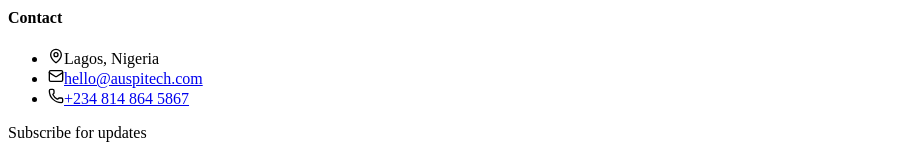
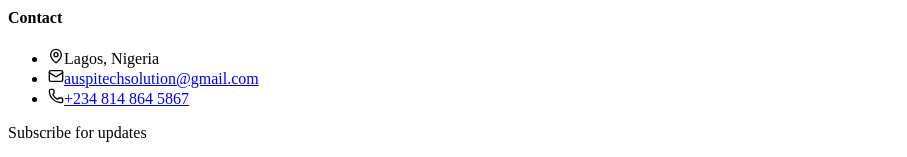
Before and after one commit to Auspicious77/auspitech-solutions, a React (Vite) app: page /#/services in a window 1280 px wide. Shown: the part 11290-11447 px from the top of the page, without its empty margins (0-907 px from the left). Built offline with nearby package versions, Linux system fonts and the light colour scheme; the HTML template or start-up script is replaced by a standard one.

Commit message:
Update contact email to auspitechsolution@gmail.com in Footer and Contact components

```diff
--- a/src/components/Footer.jsx
+++ b/src/components/Footer.jsx
@@ -150,8 +150,8 @@ export default function Footer() {
               </li>
               <li className="flex items-start gap-3">
                 <Mail size={16} className="text-cobalt mt-0.5 flex-shrink-0" />
-                <a href="mailto:hello@auspitech.com" className="text-warm-white/60 hover:text-cobalt text-sm font-body transition-colors">
-                  hello@auspitech.com
+                <a href="mailto:auspitechsolution@gmail.com" className="text-warm-white/60 hover:text-cobalt text-sm font-body transition-colors">
+                  auspitechsolution@gmail.com
                 </a>
               </li>
               <li className="flex items-start gap-3">
--- a/src/pages/Contact.jsx
+++ b/src/pages/Contact.jsx
@@ -267,13 +267,13 @@ export default function Contact() {
               <div className="bg-white dark:bg-dark-card rounded-2xl p-6 border border-navy/10 dark:border-white/10 space-y-5">
                 <h3 className="font-display font-bold text-navy dark:text-warm-white mb-4">Reach Us Directly</h3>
 
-                <a href="mailto:hello@auspitech.com" className="flex items-center gap-3 group">
+                <a href="mailto:auspitechsolution@gmail.com" className="flex items-center gap-3 group">
                   <div className="w-10 h-10 bg-cobalt/10 rounded-xl flex items-center justify-center group-hover:bg-cobalt transition-colors">
                     <Mail size={16} className="text-cobalt group-hover:text-white transition-colors" />
                   </div>
                   <div>
                     <p className="text-xs text-navy/40 dark:text-warm-white/40 font-body">Email</p>
-                    <p className="text-navy dark:text-warm-white text-sm font-body font-medium">hello@auspitech.com</p>
+                    <p className="text-navy dark:text-warm-white text-sm font-body font-medium">auspitechsolution@gmail.com</p>
                   </div>
                 </a>
 
```
Also changed, not shown: .claude/settings.local.json (added).
